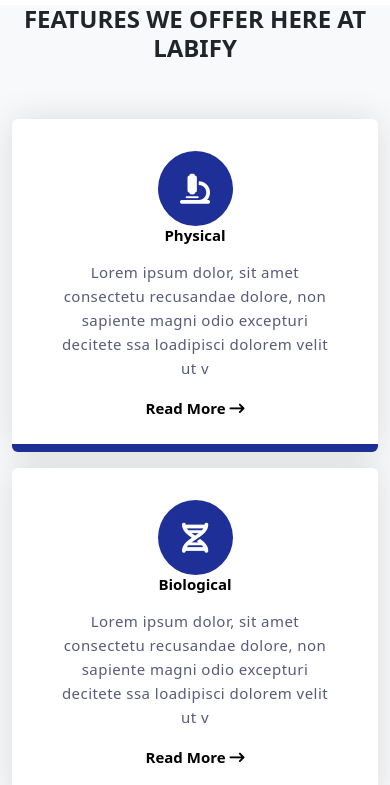
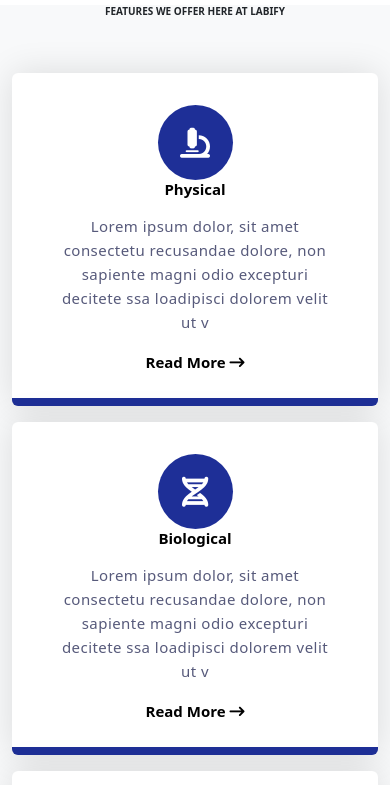
Before and after one commit to kingdave1234/Labify, a website: page Laboratory.html in a window 390 px wide. Shown: the part 59-844 px from the top of the page. Drawn offline with nearby package versions, Linux system fonts and the light colour scheme.

Commit message:
i added new codes to it

```diff
--- a/css/laboratory.css
+++ b/css/laboratory.css
@@ -131,7 +131,7 @@
     /*......Features section*/
 
     @media screen and (max-width: 600px) {
-        .homepage-section {
-            display: none;
+        .features-header {
+            font-size: 10px;
         }
     }
```
